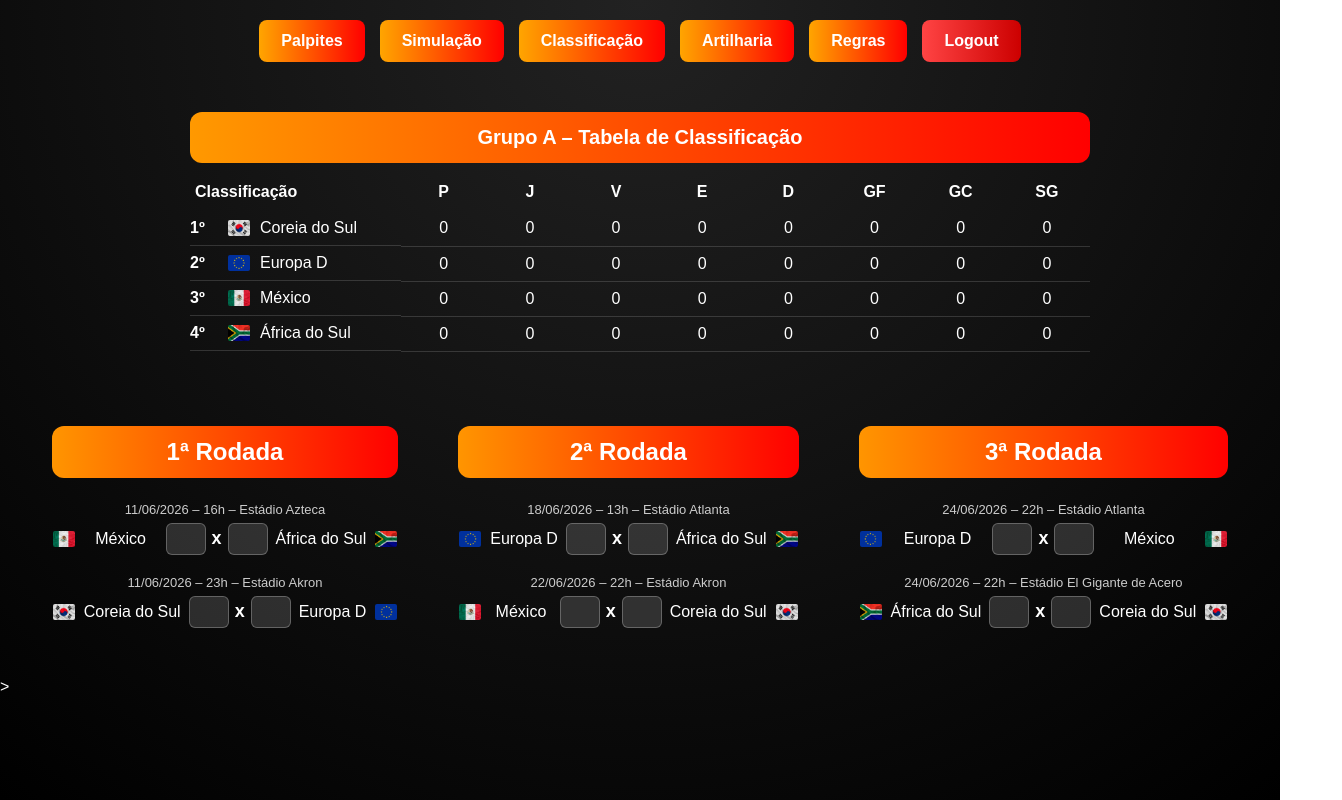
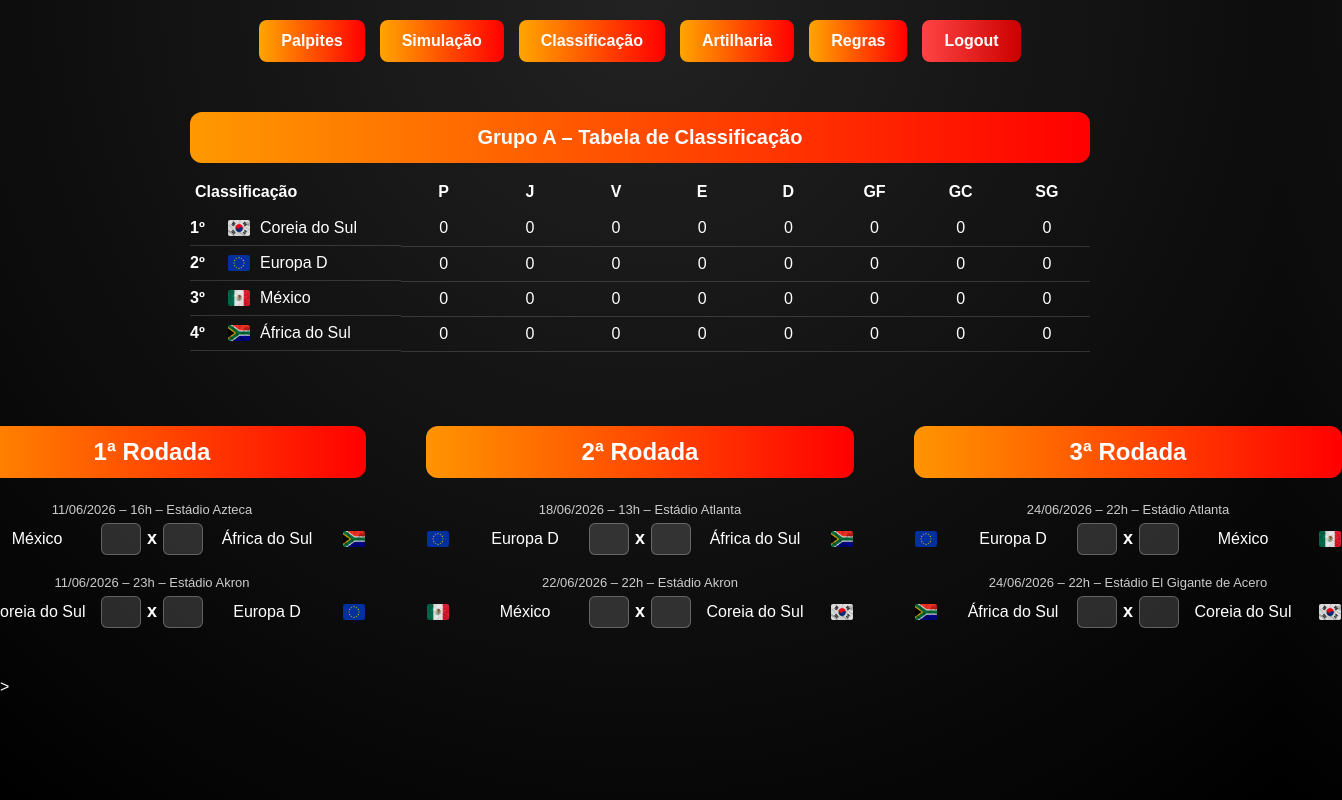
Before and after one commit to LuizPirata/meu-site, a plain HTML site: page perfil.html in a window 1280 px wide. Shown: the whole page, 1342 px wide, since content can reach past the window. Drawn offline with Linux system fonts and the light colour scheme; a script that the page names is missing.

Commit message:
Atualização da tabela Grupo A e ajustes de layout

```diff
--- a/style.css
+++ b/style.css
@@ -198,11 +198,17 @@ body {
 
 .jogo-linha {
     display: grid;
-    grid-template-columns: 24px 1fr auto 1fr 24px;  /* bandeira, time, placar, time, bandeira */
+    grid-template-columns:
+        24px         /* bandeira esquerda */
+        130px        /* nome do time esquerdo */
+        80px         /* placar (2 inputs + x) */
+        130px        /* nome do time direito */
+        24px;        /* bandeira direita */
+
     align-items: center;
     justify-items: center;
     margin-bottom: 20px;
-    gap: 8px;
+    gap: 10px;
 }
 
 .jogo-time {
```
